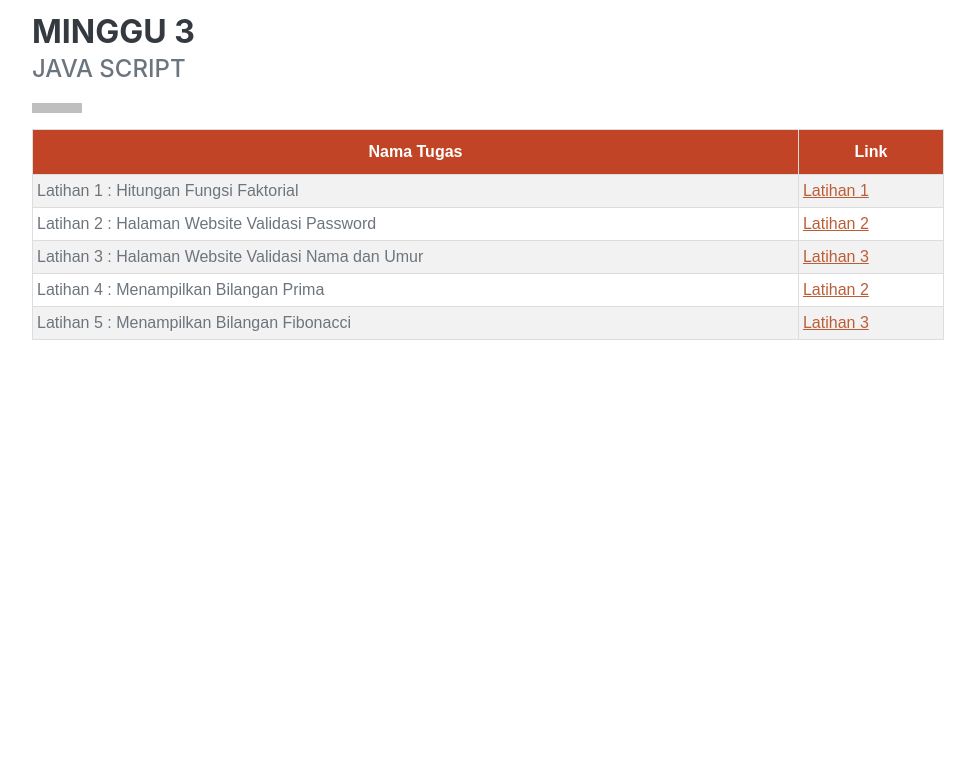
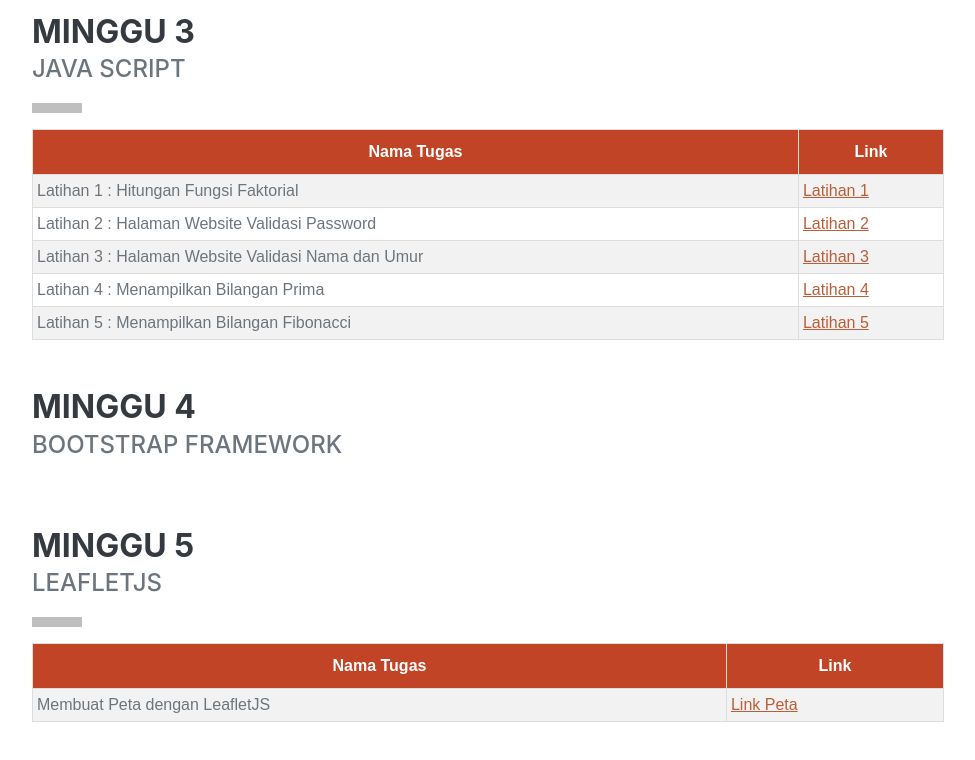
Before and after one commit to anisaambiani/SIGWEB2023, a plain HTML site: page index.html in a window 1280 px wide. Shown: the part 5761-6521 px from the top of the page, without its empty margins (288-1263 px from the left). Before the commit the page ends 6229 px from the top, so only its background shows below. Drawn offline with nearby package versions, Linux system fonts and the light colour scheme; a web font is replaced by a local one.

Commit message:
Memperbarui file index.html

```diff
--- a/index.html
+++ b/index.html
@@ -289,16 +289,44 @@
                                     </tr>
                                     <tr>
                                       <td>Latihan 4 : Menampilkan Bilangan Prima</td>
-                                      <td><a href = "https://anisaambiani.github.io/SIGWEB/M3_latihan4.html">Latihan 2</a></td>
+                                      <td><a href = "https://anisaambiani.github.io/SIGWEB/M3_latihan4.html">Latihan 4</a></td>
                                     </tr>
                                     <tr>
                                       <td>Latihan 5 : Menampilkan Bilangan Fibonacci</td>
-                                      <td><a href = "https://anisaambiani.github.io/SIGWEB/M3_latihan5.html">Latihan 3 </a></td>
+                                      <td><a href = "https://anisaambiani.github.io/SIGWEB/M3_latihan5.html">Latihan 5 </a></td>
                                     </tr>
                                     </tr>
                                   </table>
                                 </div>
                               </div>
+                        </div>
+                    </div>
+                    <div class="d-flex flex-column flex-md-row justify-content-between mb-5">
+                        <div class="flex-grow-1">
+                            <h3 class="mb-0">Minggu 4</h3>
+                            <div class="subheading mb-3">Bootstrap Framework</div>
+                        </div>
+                    </div>
+                    <div class="d-flex flex-column flex-md-row justify-content-between mb-5">
+                        <div class="flex-grow-1">
+                            <h3 class="mb-0">Minggu 5</h3>
+                            <div class="subheading mb-3">LeafletJS</div>
+                            <hr style="width:50px;border:5px solid rgb(0, 0, 0)" class="w3-round">
+                            <!-- Tabel -->
+                            <div class="w3-row-padding">
+                                <div class="w3-half">
+                                <table id="customers">
+                                    <tr>
+                                    <th>Nama Tugas</th>
+                                    <th>Link</th>
+                                    </tr>
+                                    <tr>
+                                    <td>Membuat Peta dengan LeafletJS</td>
+                                    <td><a href = "https://anisaambiani.github.io/SIGWEB2023/M5PetaLeafletJS.html">Link Peta</a></td>
+                                    </tr>
+                                </table>
+                                </div>
+                            </div>
                         </div>
                     </div>
                 </div>
```
